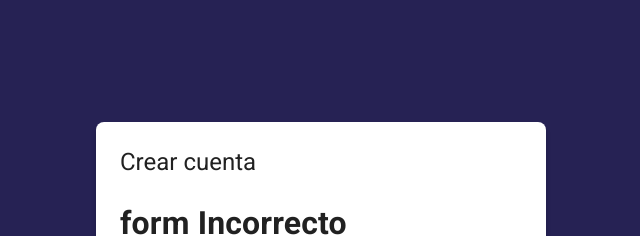
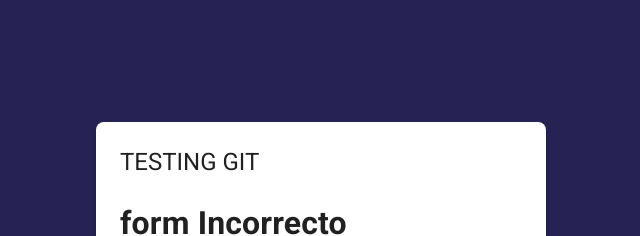
Before and after one commit to Avispa10/JournalMUI, a React (Vite) app in the folder react-journal-17/: page /auth/register in a window 1280 px wide. Shown: the top 236 px of the page, without its empty margins (319-959 px from the left). Built offline with nearby package versions, Linux system fonts and the light colour scheme.

Commit message:
added test to Register Page

```diff
--- a/react-journal-17/src/auth/pages/RegisterPage.jsx
+++ b/react-journal-17/src/auth/pages/RegisterPage.jsx
@@ -32,7 +32,7 @@ export const RegisterPage = () => {
 
  console.log(!displayNameIsValid)
   return (
-    <AuthLayout title="Crear cuenta">
+    <AuthLayout title="TESTING GIT">
       <h1>form { formIsValid ? 'Valido' : 'Incorrecto' }</h1>
       <form onSubmit={onSubmit}>
           <Grid container>
```
